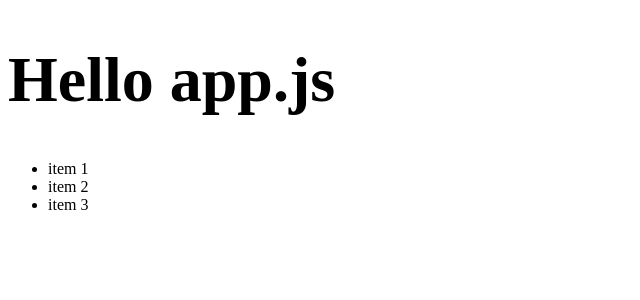
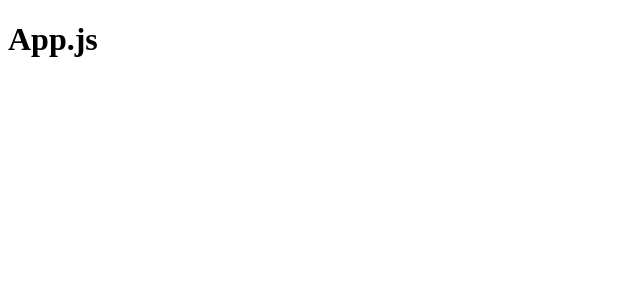
Before and after one commit to ogienkoura/react-shop-project, a React (Create React App) app: page / in a window 1280 px wide. Shown: the top 300 px of the page, without its empty margins (0-640 px from the left). Built offline with nearby package versions, Linux system fonts and the light colour scheme.

Commit message:
added components

```diff
--- /dev/null
+++ b/src/container/App/App.js
@@ -0,0 +1,9 @@
+import React from 'react'
+
+export const App = () => {
+    return (
+        <>
+            <h1>App.js</h1>
+        </>
+    )
+}
--- a/src/index.js
+++ b/src/index.js
@@ -1,32 +1,7 @@
 import React from 'react'
 import ReactDOM from 'react-dom/client'
-
-function Header() {
-    return (
-        <h1>
-            <h1>Hello app.js</h1>
-        </h1>
-    )
-}
-
-function AppList() {
-    return (
-        <ul>
-            <li>item 1</li>
-            <li>item 2</li>
-            <li>item 3</li>
-        </ul>
-    )
-}
-
-function App() {
-    return (
-        <>
-            <Header />
-            <AppList />
-        </>
-    )
-}
+import { App } from './container/App/App'
 
 const root = ReactDOM.createRoot(document.getElementById('root'))
+
 root.render(<App />)
```
